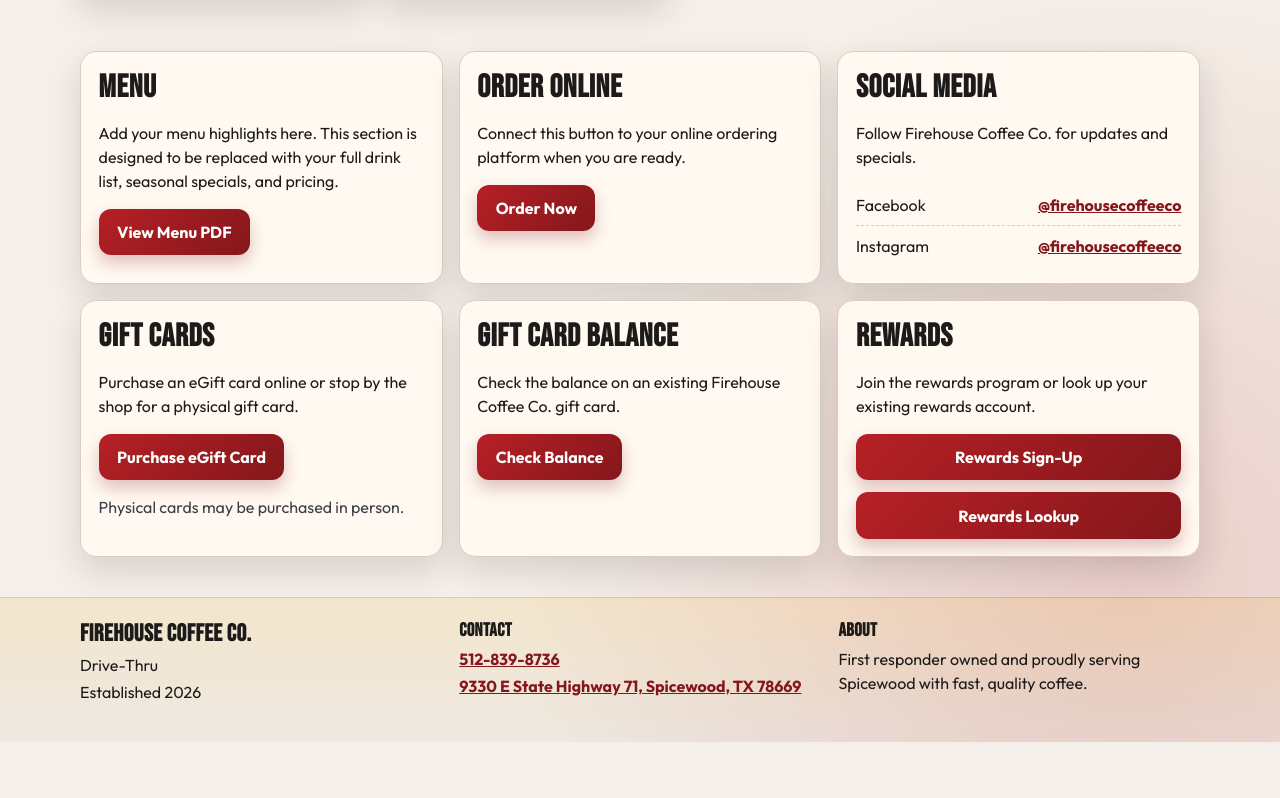
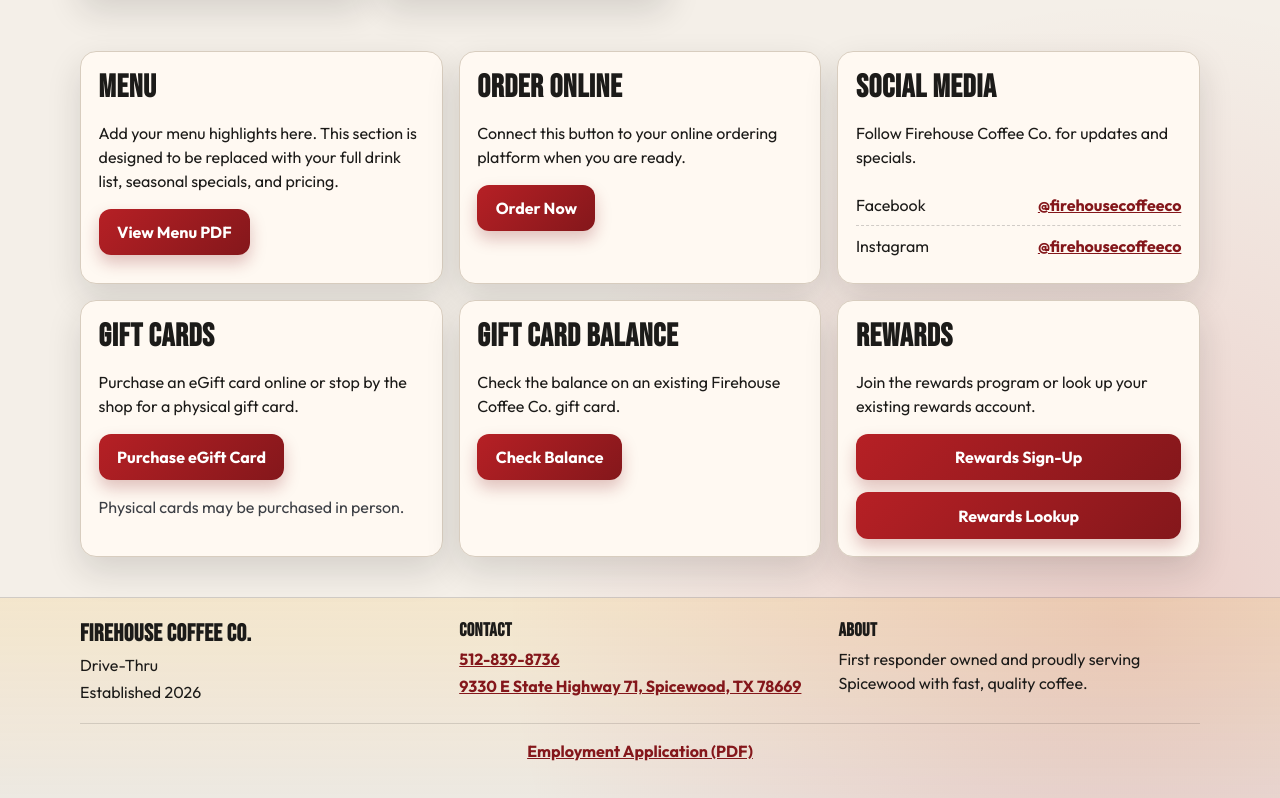
Before and after one commit to IgnisAlienus/Coffee-Site, a plain HTML site: page index.html in a window 1280 px wide. Shown: the part 961-1759 px from the top of the page. Before the commit the page ends 1703 px from the top, so only its background shows below. Drawn offline with Linux system fonts and the light colour scheme.

```diff
--- a/index.html
+++ b/index.html
@@ -248,6 +248,14 @@
           </p>
         </div>
       </div>
+      <div class="container footer-bottom">
+        <a
+          href="Employment Application.pdf"
+          target="_blank"
+          rel="noopener noreferrer"
+          >Employment Application (PDF)</a
+        >
+      </div>
     </footer>
   </body>
 </html>
--- a/styles.css
+++ b/styles.css
@@ -407,6 +407,18 @@ h1 {
   margin: 0.2rem 0;
 }
 
+.footer-bottom {
+  margin-top: 1rem;
+  padding-top: 0.9rem;
+  border-top: 1px solid rgba(28, 27, 25, 0.14);
+  text-align: center;
+}
+
+.footer-bottom a {
+  color: var(--engine-red-dark);
+  font-weight: 700;
+}
+
 @media (max-width: 900px) {
   .hero-grid,
   .footer-grid {
```
Also changed, not shown: 1 other file.
